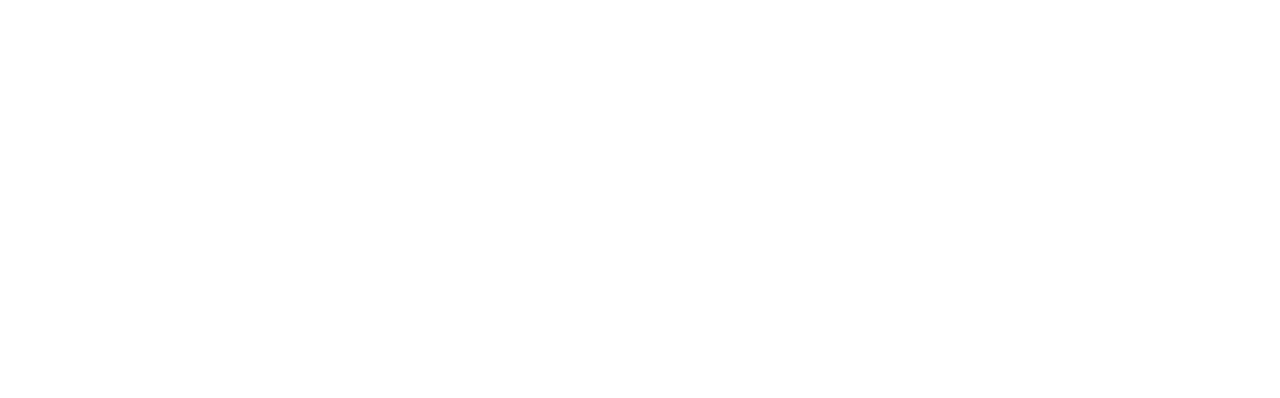
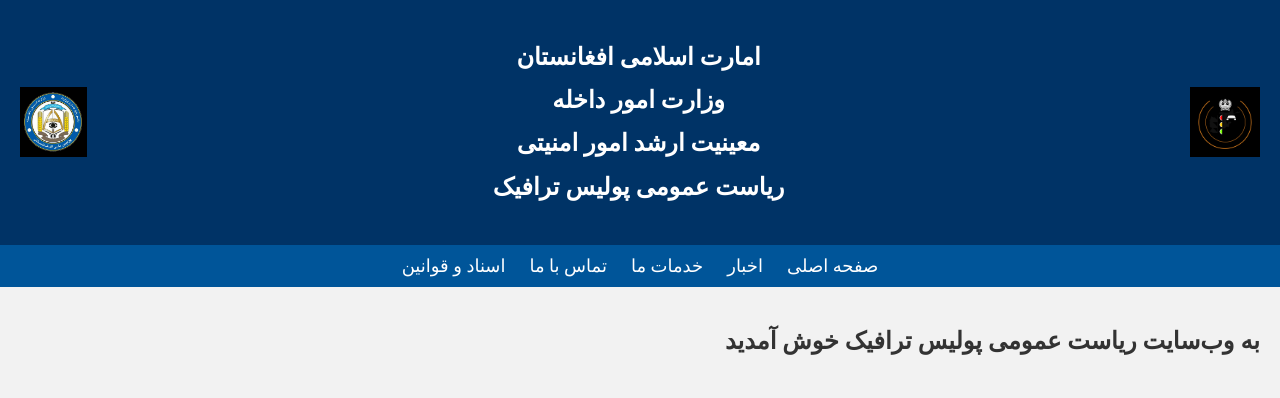
Before and after one commit to haji-zabi/Test, a plain HTML site: page index.html in a window 1280 px wide. Drawn offline with Linux system fonts and the light colour scheme; a web font is replaced by a local one.

Commit message:
Add files via upload

```diff
--- a/index.html
+++ b/index.html
@@ -1 +1,33 @@
-<!-- Main homepage HTML content here -->
+<!DOCTYPE html>
+<html lang="fa" dir="rtl">
+<head>
+  <meta charset="UTF-8">
+  <meta name="viewport" content="width=device-width, initial-scale=1.0">
+  <title>صفحه اصلی</title>
+  <link rel="stylesheet" href="style.css">
+</head>
+<body>
+  <header>
+    <img src="logo-right.png" alt="لوگو راست">
+    <h1>
+      امارت اسلامی افغانستان<br>
+      وزارت امور داخله<br>
+      معینیت ارشد امور امنیتی<br>
+      ریاست عمومی پولیس ترافیک
+    </h1>
+    <img src="logo-left.png" alt="لوگو چپ">
+  </header>
+
+  <nav>
+    <a href="index.html">صفحه اصلی</a>
+    <a href="akhbar.html">اخبار</a>
+    <a href="khadamat.html">خدمات ما</a>
+    <a href="tamass.html">تماس با ما</a>
+    <a href="qawanin.html">اسناد و قوانین</a>
+  </nav>
+
+  <main>
+    <h2>به وب‌سایت ریاست عمومی پولیس ترافیک خوش آمدید</h2>
+  </main>
+</body>
+</html>
--- /dev/null
+++ b/style.css
@@ -0,0 +1,56 @@
+
+@font-face {
+  font-family: 'Lateef';
+  src: url('https://cdn.jsdelivr.net/gh/rastikerdar/lateef-font/dist/Lateef-Regular.woff2') format('woff2');
+}
+body {
+  margin: 0;
+  font-family: 'Lateef', serif;
+  background-color: #f2f2f2;
+  color: #333;
+}
+header {
+  background-color: #003366;
+  color: white;
+  padding: 20px;
+  display: flex;
+  justify-content: space-between;
+  align-items: center;
+}
+header img {
+  height: 70px;
+}
+header h1 {
+  flex: 1;
+  text-align: center;
+  font-size: 24px;
+  line-height: 1.8;
+}
+nav {
+  background-color: #005599;
+  padding: 10px;
+  text-align: center;
+}
+nav a {
+  color: white;
+  text-decoration: none;
+  margin: 0 10px;
+  font-size: 18px;
+}
+nav a:hover {
+  text-decoration: underline;
+}
+main {
+  padding: 20px;
+}
+.docs ul {
+  list-style-type: none;
+  padding: 0;
+}
+.docs li {
+  background: white;
+  margin-bottom: 10px;
+  padding: 15px;
+  border-radius: 8px;
+  box-shadow: 0 0 5px rgba(0,0,0,0.1);
+}
```
Also changed, not shown: akhbar.html (+33 -1 lines), khadamat.html (+33 -1 lines), qawanin.html (+6 -64 lines), tamass.html (+33 -1 lines), logo-left.png (added), logo-right.png (added).
